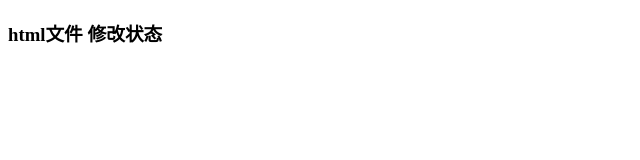
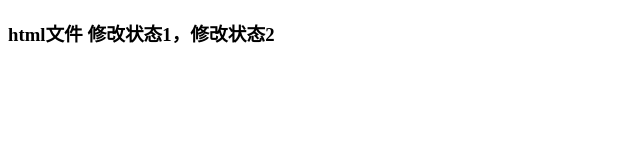
Before and after one commit to jobsleechina505/demo, a plain HTML site: page index.html in a window 1280 px wide. Shown: the whole page, without its empty margins (0-640 px from the left). Drawn offline with Linux system fonts and the light colour scheme.

Commit message:
4th direct commit to repository

```diff
--- a/index.html
+++ b/index.html
@@ -5,6 +5,6 @@
 	<link ref="stylesheet" type="text/css" href="C:/Users/dell/Desktop/gitest2/style.css">
 </head>
 <body>
-	<h3>html文件  修改状态</h3>
+	<h3>html文件  修改状态1，修改状态2</h3>
 </body>
 </html>
```
